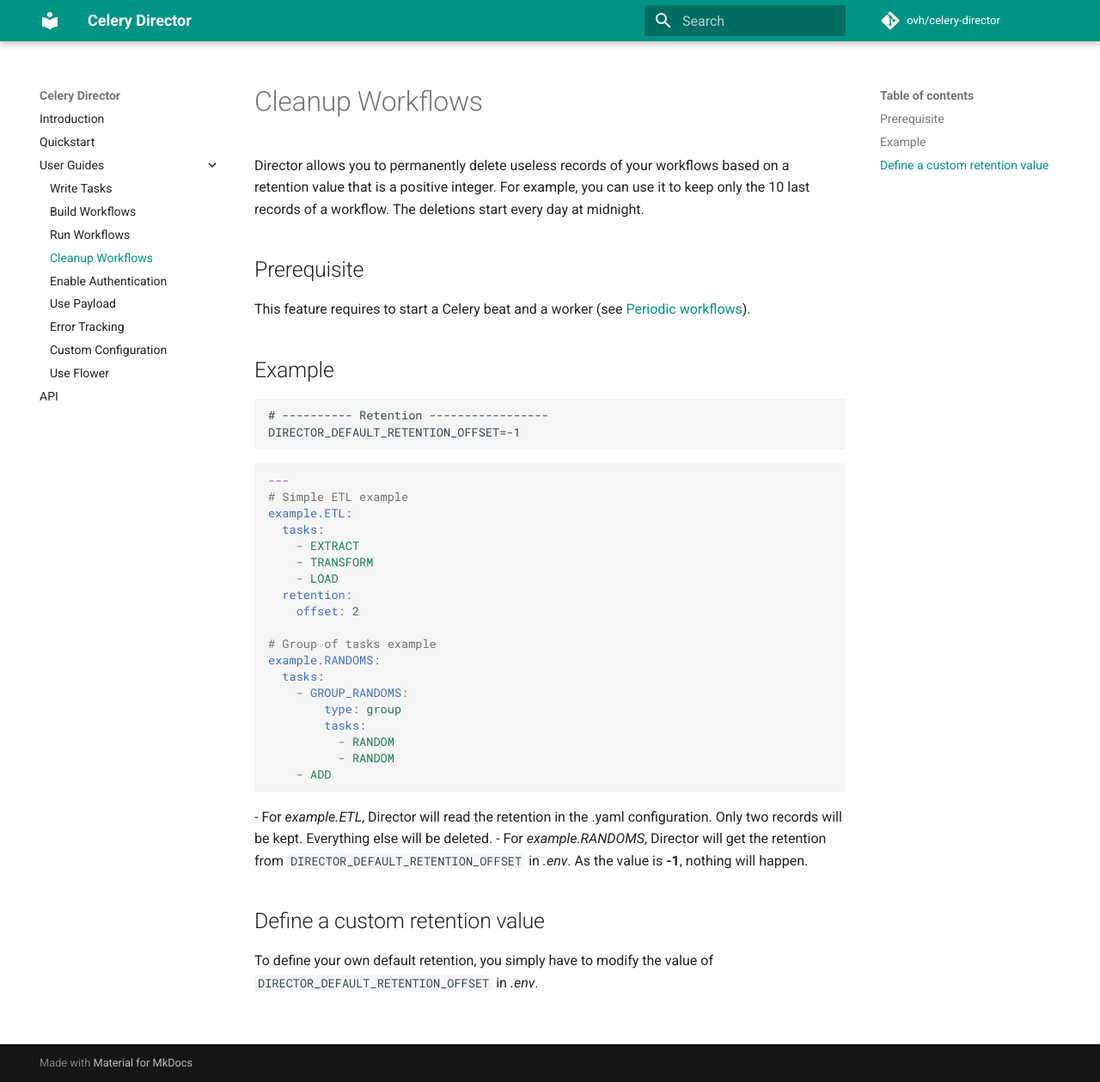
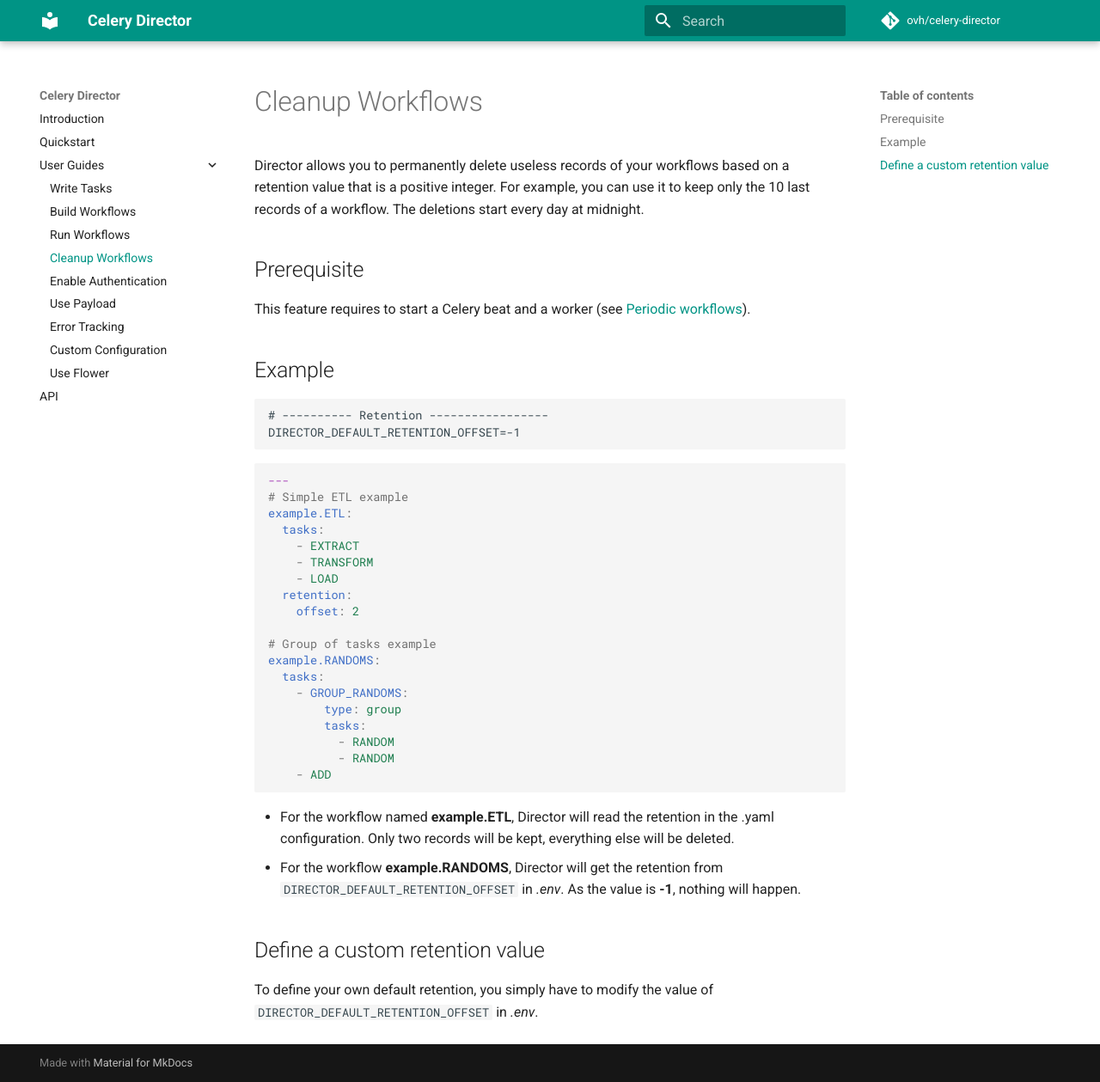
Before and after one commit to ovh/celery-director, an MkDocs documentation site: the page built from docs/docs/guides/cleanup-workflows.md, in a window 1280 px wide and 1259 px high. Shown: the whole window at 86% size. Built offline with MkDocs 1.6.1 and Material for MkDocs 9.7.7, drawn with Linux system fonts in a browser that asks for light colours; comment, search, counter and statistics services are not loaded.

Commit message:
doc: fix a formatting bug (#174)
Signed-off-by: Nicolas Crocfer <nicolas.crocfer@ovhcloud.com>

````diff
--- a/docs/docs/guides/cleanup-workflows.md
+++ b/docs/docs/guides/cleanup-workflows.md
@@ -36,8 +36,9 @@
           - RANDOM
     - ADD
 ```
-- For *example.ETL*, Director will read the retention in the .yaml configuration. Only two records will be kept. Everything else will be deleted.
-- For *example.RANDOMS*, Director will get the retention from `DIRECTOR_DEFAULT_RETENTION_OFFSET` in *.env*. As the value is **-1**, nothing will happen.
+
+- For the workflow named **example.ETL**, Director will read the retention in the .yaml configuration. Only two records will be kept, everything else will be deleted.
+- For the workflow **example.RANDOMS**, Director will get the retention from `DIRECTOR_DEFAULT_RETENTION_OFFSET` in *.env*. As the value is **-1**, nothing will happen.
 
 ## Define a custom retention value
 To define your own default retention, you simply have to modify the value of `DIRECTOR_DEFAULT_RETENTION_OFFSET` in *.env*.
````
